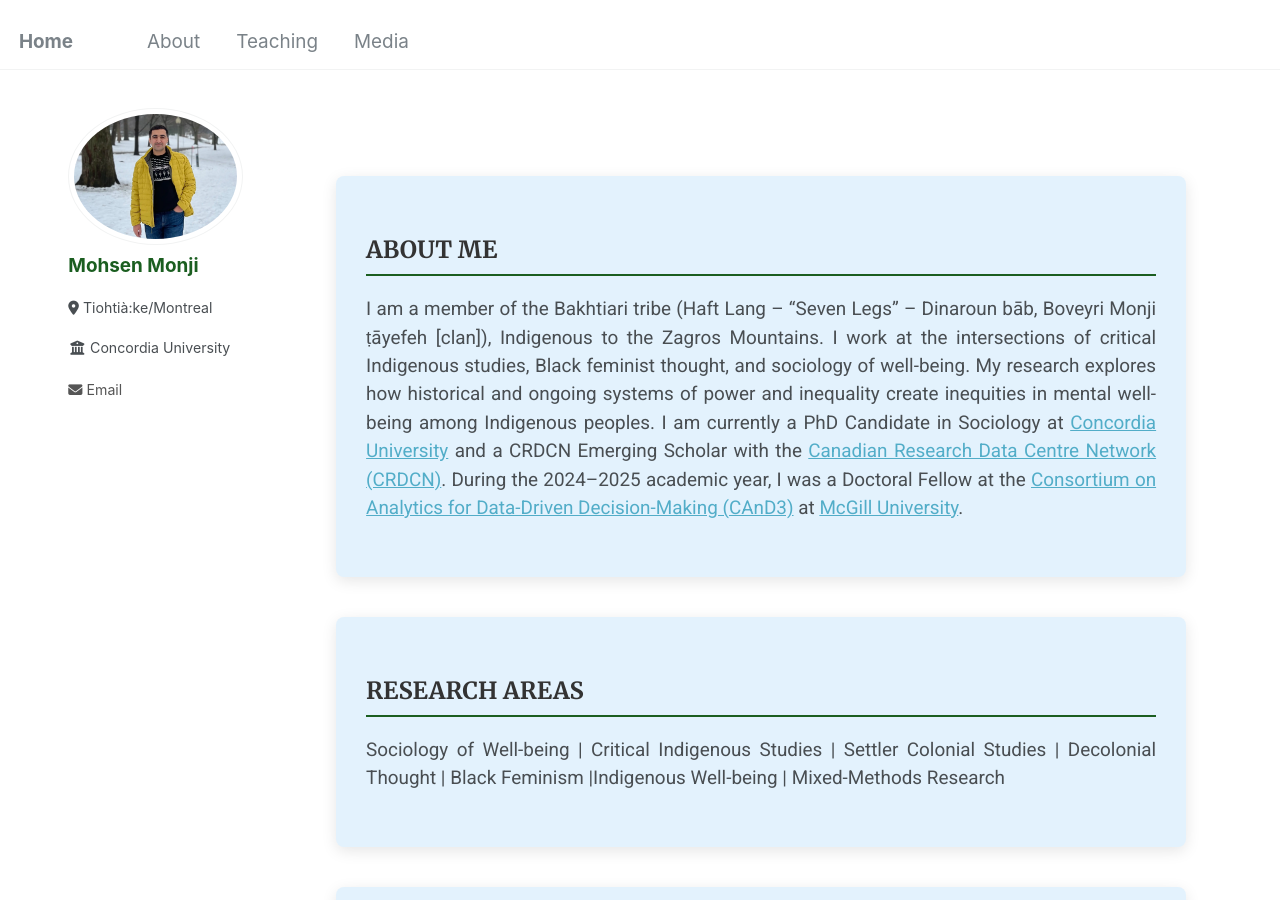
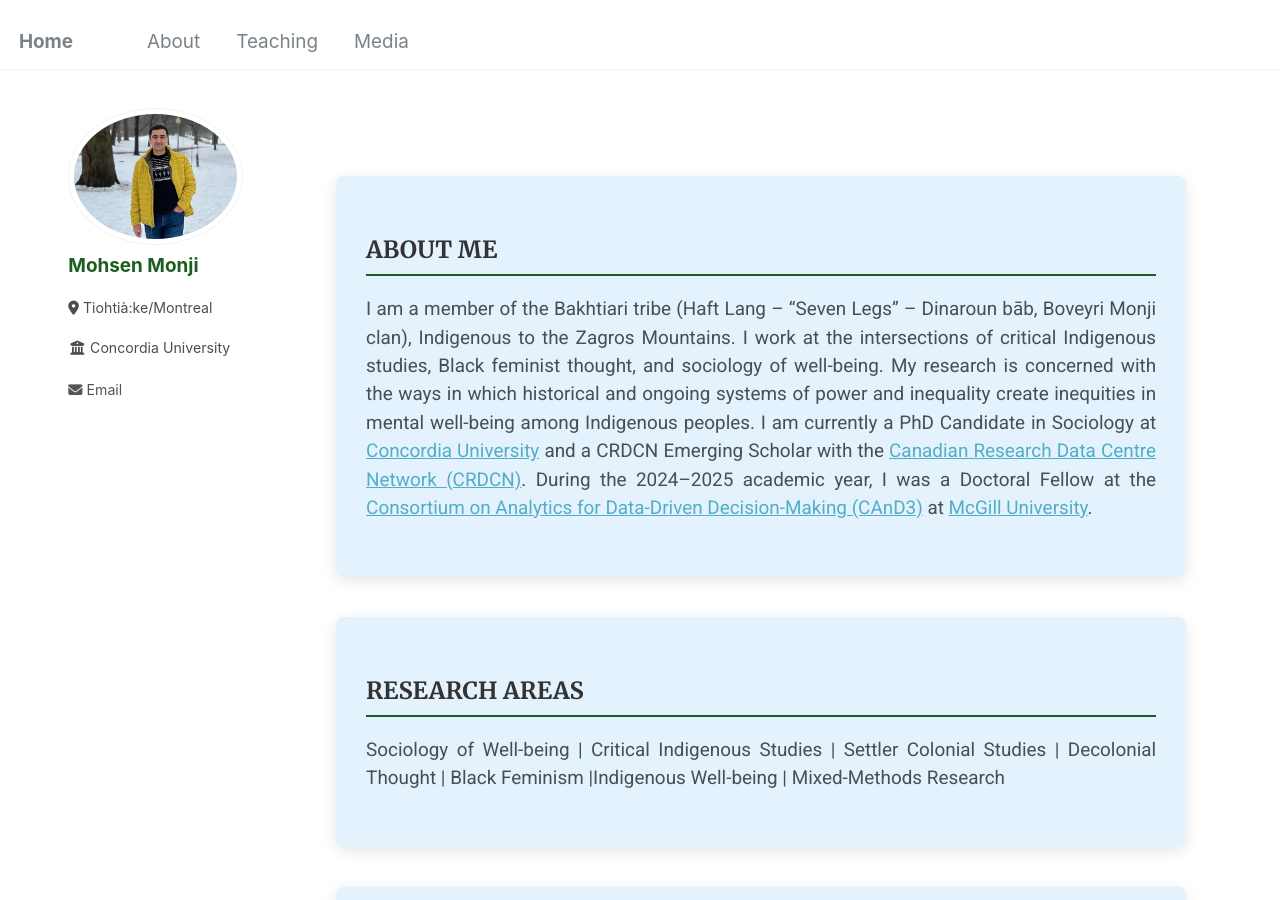
Before and after one commit to Mohsnmonji/mohsnmonji.github.io, a Jekyll site: the page built from about-me.md, in a window 1280 px wide and 900 px high. Built offline with Jekyll 4.4.1, drawn with Linux system fonts in a browser that asks for light colours.

Commit message:
Update about-me.md

```diff
--- a/about-me.md
+++ b/about-me.md
@@ -54,7 +54,7 @@ author_profile: true
 <div class="about-card">
   <h2>ABOUT ME</h2>
   <p>
-   I am a member of the Bakhtiari tribe (Haft Lang – “Seven Legs” – Dinaroun bāb, Boveyri Monji ṭāyefeh [clan]), Indigenous to the Zagros Mountains. I work at the intersections of critical Indigenous studies, Black feminist thought, and sociology of well-being. My research explores how historical and ongoing systems of power and inequality create inequities in mental well-being among Indigenous peoples. I am currently a PhD Candidate in Sociology at
+   I am a member of the Bakhtiari tribe (Haft Lang – “Seven Legs” – Dinaroun bāb, Boveyri Monji clan), Indigenous to the Zagros Mountains. I work at the intersections of critical Indigenous studies, Black feminist thought, and sociology of well-being. My research is concerned with the ways in which historical and ongoing systems of power and inequality create inequities in mental well-being among Indigenous peoples. I am currently a PhD Candidate in Sociology at
     <a href="https://www.concordia.ca/" target="_blank">Concordia University</a> and a CRDCN Emerging Scholar with the
     <a href="https://crdcn.ca" target="_blank">Canadian Research Data Centre Network (CRDCN)</a>.
     During the 2024–2025 academic year, I was a Doctoral Fellow at the
```
